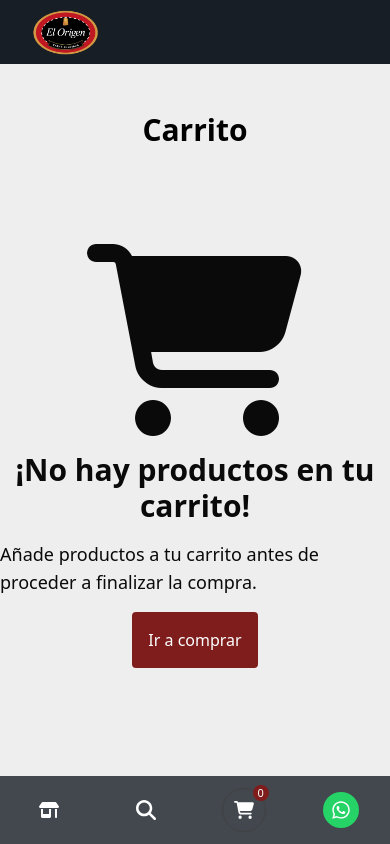
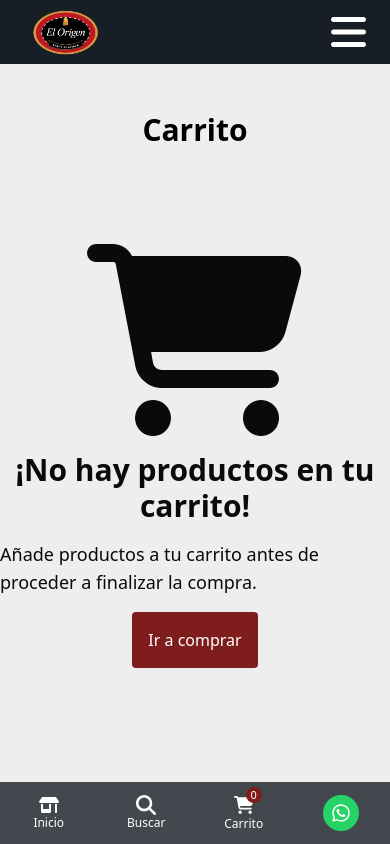
Before and after one commit to Tutealga/elorigen, a Next.js app: page /carrito in a window 390 px wide. Shown: the top 844 px of the page. Built offline with nearby package versions, Linux system fonts and the light colour scheme.

Commit message:
Add price on discount at cart item

```diff
--- a/app/(with-navbar)/carrito/components/Cart/CartWidget.js
+++ b/app/(with-navbar)/carrito/components/Cart/CartWidget.js
@@ -5,11 +5,11 @@ const CartWidget = () => {
   const { totalProducts } = useCartContext()
 
   return (
-    <div className='relative flex h-11 w-11 items-center justify-center rounded-full border transition-colors border-neutral-700 text-white'>
+    <div className='relative flex md:h-11 md:w-11 items-center justify-center rounded-full border transition-colors border-neutral-700 text-white'>
       <svg xmlns='http://www.w3.org/2000/svg' viewBox='0 0 576 512' width='20' height='20'>
         <path fill='#ffffff' d='M0 24C0 10.7 10.7 0 24 0H69.5c22 0 41.5 12.8 50.6 32h411c26.3 0 45.5 25 38.6 50.4l-41 152.3c-8.5 31.4-37 53.3-69.5 53.3H170.7l5.4 28.5c2.2 11.3 12.1 19.5 23.6 19.5H488c13.3 0 24 10.7 24 24s-10.7 24-24 24H199.7c-34.6 0-64.3-24.6-70.7-58.5L77.4 54.5c-.7-3.8-4-6.5-7.9-6.5H24C10.7 48 0 37.3 0 24zM128 464a48 48 0 1 1 96 0 48 48 0 1 1 -96 0zm336-48a48 48 0 1 1 0 96 48 48 0 1 1 0-96z' />
       </svg>
-      <div className='absolute text-center right-0 top-0 -mr-1 -mt-1 h-4 w-4 rounded-full bg-red-900 text-[11px] font-medium text-white'>{totalProducts()}</div>
+      <div className='absolute text-center right-0 top-0 -mr-2 -mt-2 md:-mr-1 md:-mt-1 h-4 w-4 rounded-full bg-red-900 text-[11px] font-medium text-white'>{totalProducts()}</div>
     </div>
   )
 }
--- a/app/(with-navbar)/carrito/components/ItemCart.js
+++ b/app/(with-navbar)/carrito/components/ItemCart.js
@@ -24,22 +24,54 @@ const ItemCart = ({ product }) => {
           <span className='leading-tight'>
             {product.name}
           </span>
-          <p className='text-sm opacity-60 flex gap-1'>
-            <span className={`${(product.quantity > 1 && product.pricetwo > 0) ? 'line-through' : ''}`}>
-              {localePrice(product.price)}
-              {product.category === 'almacen' ? <span>/un</span> : <span>/kg</span>}
-            </span>
-            <span className={`${(product.quantity === 1 || product.pricetwo === 0) ? 'hidden' : 'block'} text-red-600 font-bold`}>
-              {localePrice(product.pricetwo)}
-              {product.category === 'almacen' ? <span>/un</span> : <span>/kg</span>}
-            </span>
+          <div className='text-sm opacity-60 flex gap-1'>
+          {
+          product.discount !== '0%'
+          ?
+          <p className='line-through'>
+          {localePrice(product.pricediscount)}
+          {product.category === 'almacen' ? <span>/un</span> : <span>/kg</span>}
           </p>
+        :
+        null
+        }
+        {
+          product.discount !== '0%'
+          ?
+          <>
+          {
+            product.quantity === 1
+            ?
+
+            <p className={`${(product.quantity > 1 && product.pricetwo > 0) ? 'line-through' : ''}`}>
+          {localePrice(product.price)}
+          {product.category === 'almacen' ? <span>/un</span> : <span>/kg</span>}
+          </p>
+          :
+          <p className={`${(product.quantity === 1 || product.pricetwo === 0) ? 'opacity-0' : 'opacity-100'} text-red-600 font-bold`}>
+          {localePrice(product.pricetwo)}
+          {product.category === 'almacen' ? <span>/un</span> : <span>/kg</span>}
+          </p>}
+          </>
+          :
+          <>
+          <p className={`${(product.quantity > 1 && product.pricetwo > 0) ? 'line-through' : ''}`}>
+          {localePrice(product.price)}
+          {product.category === 'almacen' ? <span>/un</span> : <span>/kg</span>}
+          </p>
+          <p className={`${(product.quantity === 1 || product.pricetwo === 0) ? 'opacity-0' : 'opacity-100'} text-red-600 font-bold`}>
+          {localePrice(product.pricetwo)}
+          {product.category === 'almacen' ? <span>/un</span> : <span>/kg</span>}
+          </p>
+          </>
+          }
+          </div>
           <span className='text-xs opacity-60'>
             {product.unidad}
           </span>
         </div>
         <div className='flex h-16 flex-col justify-between'>
-          <p className='flex justify-end space-y-2 text-right text-sm'>{localePrice(((((product.quantity > 1 && product.pricetwo > 0) ? product.pricetwo : product.price) * product.prom) * product.quantity))}{product.category === 'almacen' ? <span>/un</span> : <span>/kg</span>}</p>
+          <p className='flex justify-end space-y-2 text-right text-sm'>{localePrice(((((product.quantity > 1 && product.pricetwo > 0) ? product.pricetwo : product.price) * product.prom) * product.quantity))}</p>
           <div className='ml-auto flex flex-row items-center rounded-full bg-[#f2f3f8]'>
             <button disabled={product.quantity <= 1} type='btn' className='text-black bg-[#f8f9fa] border-[#f8f9fa] hover:bg-[#d3d4d5] hover:border-[#c6c7c8] px-3 py-1 rounded-l-full' onClick={() => restProduct(product.id)}>-</button>
             <p className='text-center'>
--- a/app/(with-navbar)/components/Item/Item.js
+++ b/app/(with-navbar)/components/Item/Item.js
@@ -37,7 +37,8 @@ const Item = ({ product }) => {
         </div>
         <h3 className='font-bold sm:text-lg md:text-xl text-center pt-4 text-base'>{product.name}</h3>
         <div className="flex flex-col items-center justify-center relative w-full opacity-80">
-          {product.discount !== '0%'
+          {
+          product.discount !== '0%'
           ?
           <p className='md:text-lg sm:text-base text-sm line-through'>
           {localePrice(product.pricediscount)}
--- a/app/(with-navbar)/components/NavBar/BottomNavBar.js
+++ b/app/(with-navbar)/components/NavBar/BottomNavBar.js
@@ -14,20 +14,23 @@ const BottomNavBar = () => {
         <Search />
       </div>
       <nav className='w-full fixed bg-[#171e26] bottom-0 z-50 md:hidden grid grid-cols-4 overflow-x-auto h-auto backdrop-blur-md bg-opacity-80'>
-        <Link href='/' className='flex items-center justify-center p-3 text-white'>
+        <Link href='/' className='flex flex-col text-xs items-center justify-center p-3 text-white'>
           <svg xmlns='http://www.w3.org/2000/svg' viewBox='0 0 640 512' width='20' height='20'>
             <path fill='#ffffff' d='M36.8 192H603.2c20.3 0 36.8-16.5 36.8-36.8c0-7.3-2.2-14.4-6.2-20.4L558.2 21.4C549.3 8 534.4 0 518.3 0H121.7c-16 0-31 8-39.9 21.4L6.2 134.7c-4 6.1-6.2 13.2-6.2 20.4C0 175.5 16.5 192 36.8 192zM64 224V384v80c0 26.5 21.5 48 48 48H336c26.5 0 48-21.5 48-48V384 224H320V384H128V224H64zm448 0V480c0 17.7 14.3 32 32 32s32-14.3 32-32V224H512z' />
           </svg>
+          <span>Inicio</span>
         </Link>
-        <div className='flex items-center justify-center p-3 text-white'>
-          <button className='relative' onClick={() => setState(prevState => !prevState)}>
+        <div className='flex flex-col text-xs items-center justify-center p-3 text-white'>
+          <button className='relative flex flex-col items-center justify-center' onClick={() => setState(prevState => !prevState)}>
             <svg xmlns='http://www.w3.org/2000/svg' viewBox='0 0 512 512' width='20' height='20'>
               <path fill='#ffffff' d='M416 208c0 45.9-14.9 88.3-40 122.7L502.6 457.4c12.5 12.5 12.5 32.8 0 45.3s-32.8 12.5-45.3 0L330.7 376c-34.4 25.2-76.8 40-122.7 40C93.1 416 0 322.9 0 208S93.1 0 208 0S416 93.1 416 208zM208 352a144 144 0 1 0 0-288 144 144 0 1 0 0 288z' />
             </svg>
+            <span>Buscar</span>
           </button>
         </div>
-        <div className='flex items-center justify-center p-3'>
+        <div className='flex items-center justify-center p-3 flex-col text-xs text-white'>
           <CartModal />
+          <span>Carrito</span>
         </div>
         <Link href='https://api.whatsapp.com/send/?phone=5491126841364&amp;text=Hola%21+Me+gustar%C3%ADa+realizar+un+pedido.&amp;app_absent=0' className='flex items-center justify-center p-3'>
           <div className='bg-[#25d366] rounded-full p-2'>
--- a/app/(with-navbar)/components/NavBar/NavBar.js
+++ b/app/(with-navbar)/components/NavBar/NavBar.js
@@ -1,8 +1,11 @@
+'use client'
+
 import Link from 'next/link'
 import logo from '@/assets/logo.png'
 import Image from 'next/image.js'
 import CartModal from '../../carrito/components/Cart/CartModal'
 import Search from '../ui/Search'
+import useHeaderState from '@/hooks/useHeaderState'
 
 const carnes = [
   { id: 1, path: '/', name: 'Inicio' },
@@ -15,19 +18,47 @@ const carnes = [
 ]
 
 const NavBar = () => {
+  const { isOpen, openMenu, closeMenu } = useHeaderState()
+
   return (
-    <header className='p-2 w-full h-auto fixed top-0 left-0 right-0 z-50 bg-[#171e26]'>
+    <>
+    {
+      isOpen
+      ?
+      <header className='fixed top-0 left-0 w-full items-center justify-center p-3 h-auto z-[999] text-black'>
+          <nav className='fixed top-0 bottom-0 left-0 w-full h-screen bg-[#171e26] md:hidden z-[60]'>
+            <button onClick={closeMenu} className='absolute top-0 right-0 h-auto w-[35px] z-[70] mt-3 mr-3'>
+              <svg xmlns='http://www.w3.org/2000/svg' viewBox='0 0 384 512' height='auto' width='35px' fill='#ffffff'>
+                <path d='M342.6 150.6c12.5-12.5 12.5-32.8 0-45.3s-32.8-12.5-45.3 0L192 210.7 86.6 105.4c-12.5-12.5-32.8-12.5-45.3 0s-12.5 32.8 0 45.3L146.7 256 41.4 361.4c-12.5 12.5-12.5 32.8 0 45.3s32.8 12.5 45.3 0L192 301.3 297.4 406.6c12.5 12.5 32.8 12.5 45.3 0s12.5-32.8 0-45.3L237.3 256 342.6 150.6z' />
+              </svg>
+            </button>
+            <div className='flex flex-col items-center py-20 h-full w-full gap-12'>
+              <ul className='flex flex-col items-center justify-center gap-6 z-[70] w-full font-normal'>
+              {carnes.map(link => <Link key={link.id} onClick={closeMenu} className='text-white text-xl' href={link.path}>{link.name}</Link>)}
+              </ul>
+            </div>
+          </nav>
+          </header>
+          :
+      <header className='p-2 w-full h-auto fixed top-0 left-0 right-0 z-50 bg-[#171e26]'>
       <div className='max-w-7xl flex px-4 justify-between items-center mx-auto'>
         <Link href='/'><Image src={logo} className='w-20 lg:w-28 h-auto' alt='logo' /></Link>
         <nav className='md:flex items-center hidden gap-4 mx-auto'>
-          {carnes.map(link => <Link key={link.id} className='text-white' href={link.path}>{link.name}</Link>)}
+          {carnes.map(link => <Link key={link.id} className='text-white text-sm' href={link.path}>{link.name}</Link>)}
           <div className='md:flex hidden'>
             <Search />
           </div>
           <CartModal />
         </nav>
+        <button onClick={openMenu} className='flex items-center justify-center md:hidden h-auto w-[35px]'>
+              <svg xmlns='http://www.w3.org/2000/svg' viewBox='0 0 448 512' height='auto' width='35px' fill='#ffffff'>
+                <path d='M0 96C0 78.3 14.3 64 32 64l384 0c17.7 0 32 14.3 32 32s-14.3 32-32 32L32 128C14.3 128 0 113.7 0 96zM0 256c0-17.7 14.3-32 32-32l384 0c17.7 0 32 14.3 32 32s-14.3 32-32 32L32 288c-17.7 0-32-14.3-32-32zM448 416c0 17.7-14.3 32-32 32L32 448c-17.7 0-32-14.3-32-32s14.3-32 32-32l384 0c17.7 0 32 14.3 32 32z' />
+              </svg>
+            </button>
       </div>
     </header>
+    }
+    </>
   )
 }
 
--- /dev/null
+++ b/hooks/useHeaderState.js
@@ -0,0 +1,13 @@
+'use client'
+
+import { useState } from 'react'
+
+const useHeaderState = () => {
+  const [isOpen, setIsOpen] = useState(false)
+  const openMenu = () => setIsOpen(true)
+  const closeMenu = () => setIsOpen(false)
+
+  return { openMenu, closeMenu, isOpen }
+}
+
+export default useHeaderState
```
